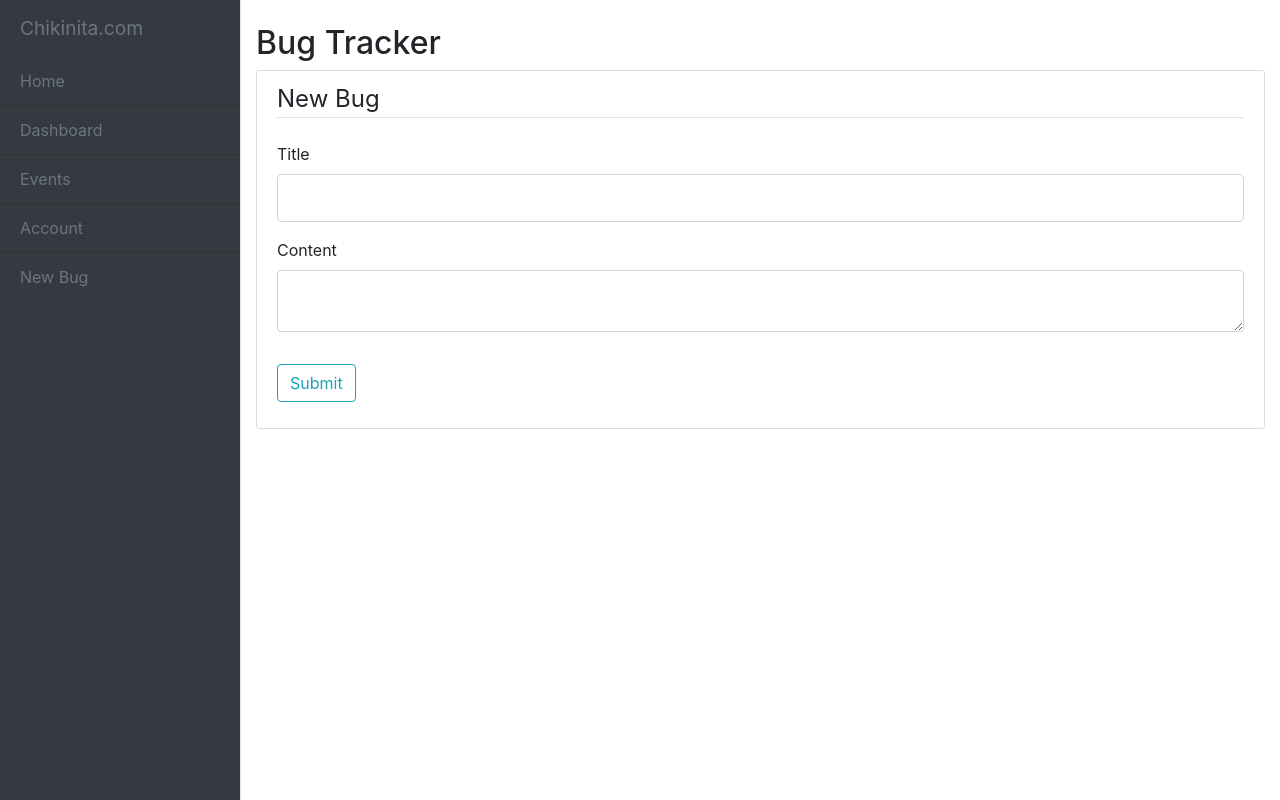
After one commit to miguelpengson/flask_bug_tracker, a Flask app: page /bug/new in a window 1280 px wide. The commit adds this page. Run offline with Flask 2, Linux system fonts and the light colour scheme; some libraries are stand-ins or nearby versions.

Commit message:
add a new route /bug/new and new_bug.html, fixed forms

```diff
--- a/app/forms.py
+++ b/app/forms.py
@@ -6,4 +6,4 @@ class TrackerForm(FlaskForm):
     # Each field is given a label as a first argument
     title = StringField('Title', validators=[DataRequired()])
     content = TextAreaField('Content', validators=[DataRequired()])
-    submit = SubmitField('Sign In')
+    submit = SubmitField('Submit')
--- a/app/models.py
+++ b/app/models.py
@@ -8,4 +8,4 @@ class Tracker(db.Model):
     date_created = db.Column(db.DateTime, default=datetime.utcnow)
 
     def __repr__(self):
-        return f'<Title {self.title} -  {self.content}>'
+        return f"Bug('{self.id}', '{self.title}', '{self.content}', {self.date_created})"
--- a/app/routes.py
+++ b/app/routes.py
@@ -1,11 +1,16 @@
-from flask import render_template, url_for
+from flask import render_template, url_for, flash, redirect
 from app import app, db
 from app.models import Tracker
 from app.forms import TrackerForm
 
-@app.route('/')
-@app.route('/index')
+@app.route("/")
+@app.route("/index")
 def index():
-    track = Tracker.query.order_by(Tracker.date_created).all()
+    tracker = Tracker.query.all()
+    return render_template('index.html', tracker=tracker)
+
+
+@app.route("/bug/new", methods=['GET', 'POST'])
+def new_bug():
     form = TrackerForm()
-    return render_template('index.html', track=track, form=form)
+    return render_template('new_bug.html', title='New Bug Report', form=form, legend='New Bug')
--- a/app/static/main.css
+++ b/app/static/main.css
@@ -47,3 +47,25 @@ body {
     margin-left: -15rem;
   }
 }
+
+.content-section {
+  background: #ffffff;
+  padding: 10px 20px;
+  border: 1px solid #dddddd;
+  border-radius: 3px;
+  margin-bottom: 20px;
+}
+.article-content {
+  white-space: pre-line;
+}
+
+.article-metadata {
+    padding-bottom: 1px;
+    margin-bottom: 4px;
+    border-bottom: 1px solid #e3e3e3
+}
+
+.article-metadata a:hover {
+    color: #333;
+    text-decoration: none;
+}
--- a/app/templates/base.html
+++ b/app/templates/base.html
@@ -30,16 +30,17 @@
     <div class="bg-dark text-muted border-right" id="sidebar-wrapper">
       <div class="sidebar-heading">Chikinita.com</div>
       <div class="list-group list-group-flush">
-        <a href="#" class="list-group-item list-group-item-action bg-dark text-muted">Overview</a>
+        <a href="{{ url_for('index') }}" class="list-group-item list-group-item-action bg-dark text-muted">Home</a>
         <a href="#" class="list-group-item list-group-item-action bg-dark text-muted">Dashboard</a>
         <a href="#" class="list-group-item list-group-item-action bg-dark text-muted">Events</a>
         <a href="#" class="list-group-item list-group-item-action bg-dark text-muted">Account</a>
-        <a href="#" class="list-group-item list-group-item-action bg-dark text-muted">Messages</a>
+        <a href="{{ url_for('new_bug') }}" class="list-group-item list-group-item-action bg-dark text-muted"> New Bug</a>
       </div>
     </div>
     <!-- /#sidebar-wrapper -->
 
     <!-- Page Content -->
+    <!--- Take this out if you want a dropdown top corner right side
     <div id="page-content-wrapper">
 
       <nav class="navbar navbar-expand-lg navbar-light bg-light border-bottom">
@@ -48,7 +49,6 @@
         <button class="navbar-toggler" type="button" data-toggle="collapse" data-target="#navbarSupportedContent" aria-controls="navbarSupportedContent" aria-expanded="false" aria-label="Toggle navigation">
           <span class="navbar-toggler-icon"></span>
         </button>
-
         <div class="collapse navbar-collapse" id="navbarSupportedContent">
           <ul class="navbar-nav ml-auto mt-2 mt-lg-0">
             <li class="nav-item active">
@@ -64,10 +64,9 @@
           </ul>
         </div>
       </nav>
-
+    -->
       <div class="container-fluid">
-        <h1 class="mt-4">Bug - Issue Tracker</h1>
-        <p>Welcome to Chikinita.com, please try my bug tracker app!</p>
+        <h2 class="mt-4">Bug Tracker</h2>
         {% block content %}{% endblock %}
       </div>
     </div>
--- /dev/null
+++ b/app/templates/new_bug.html
@@ -0,0 +1,26 @@
+{% extends "base.html" %}
+{% block content %}
+<div class="content-section">
+    <form method ="POST" action="">
+        {{ form.hidden_tag() }}
+        <fieldset class="form-group">
+            <legend class="border-bottom mb-4">{{ legend}}</legend>
+            <div class="form-group">
+                {{ form.title.label(class="form-control-label") }}
+                {{ form.title(class="form-control form-control-lg")}}
+            </div>
+            <div class="form-group">
+                {{ form.content.label(class="form-control-label") }}
+                {{ form.content(class="form-control form-control-textarea") }}
+            </div>
+        </fieldset>
+        <div class="form-group">
+            {{ form.submit(class="btn btn-outline-info")}}
+        </div>
+    </form>
+</div>
+
+
+
+
+{% endblock content %}
```
Also changed, not shown: app/templates/index.html (+12 -34 lines), test.db.
